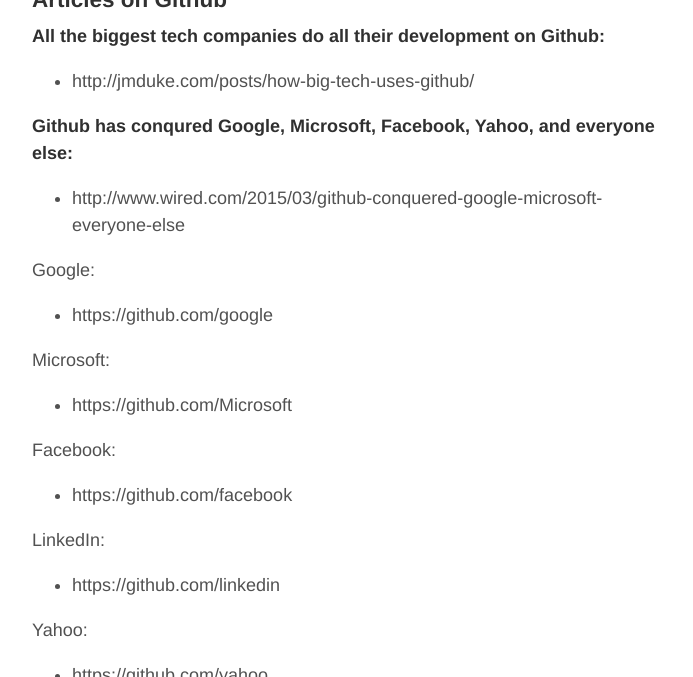
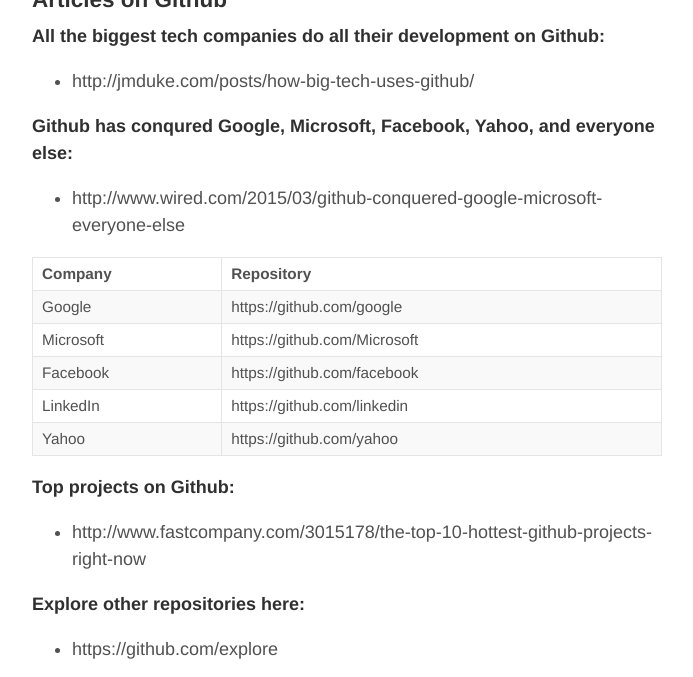
Before and after one commit to healthschema/healthschema.github.io, a Jekyll site: the page built from _posts/2015-08-20-github-intro.md, in a window 1280 px wide and 900 px high, scrolled down 1170 px, cut to the strip 0-677 px from the top of the window. Shown: the whole strip, without its empty margins (293-986 px from the left). Built offline with Jekyll 4.4.1, drawn with Linux system fonts in a browser that asks for light colours.

Commit message:
Update 2015-08-20-github-intro.md

```diff
--- a/_posts/2015-08-20-github-intro.md
+++ b/_posts/2015-08-20-github-intro.md
@@ -31,26 +31,14 @@
 
 * http://www.wired.com/2015/03/github-conquered-google-microsoft-everyone-else
 
+Company | Repository
+---- | ----
+Google |   https://github.com/google
+Microsoft |  https://github.com/Microsoft
+Facebook |  https://github.com/facebook
+LinkedIn | https://github.com/linkedin
+Yahoo | https://github.com/yahoo
 
-Google:
-
-* https://github.com/google
-
-Microsoft:
-
-* https://github.com/Microsoft
-
-Facebook:
-
-* https://github.com/facebook
-
-LinkedIn:
-
-* https://github.com/linkedin
-
-Yahoo:
-
-* https://github.com/yahoo
 
 **Top projects on Github:**
 
```
